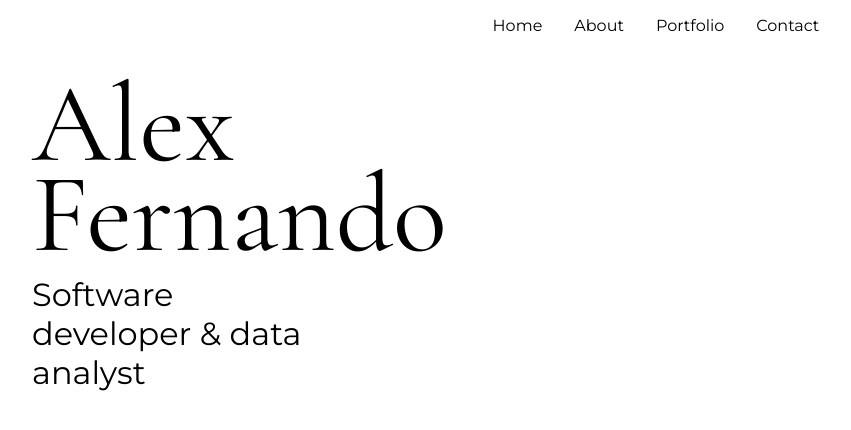
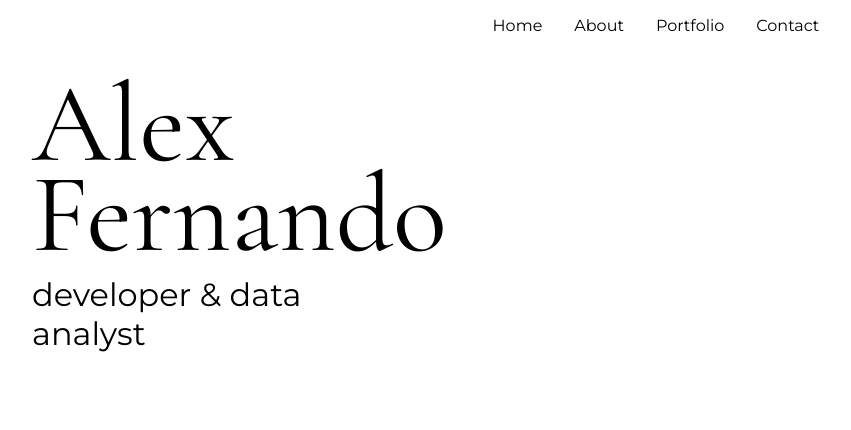
Before and after one commit to alexfrnn/alexfrnn.github.io, a React (Vite) app: page / in a window 1280 px wide. Shown: the top 430 px of the page, without its empty margins (0-851 px from the left). Built offline with nearby package versions, Linux system fonts and the light colour scheme.

Commit message:
Update App.jsx

```diff
--- a/src/App.jsx
+++ b/src/App.jsx
@@ -25,7 +25,7 @@ import "./styles.css";
  */
 const siteProps = {
   name: "Alex Fernando ",
-  title: "Software developer & data analyst",
+  title: "developer & data analyst",
   email: "",
   gitHub: "alexfrnn",
   instagram: "",
```
